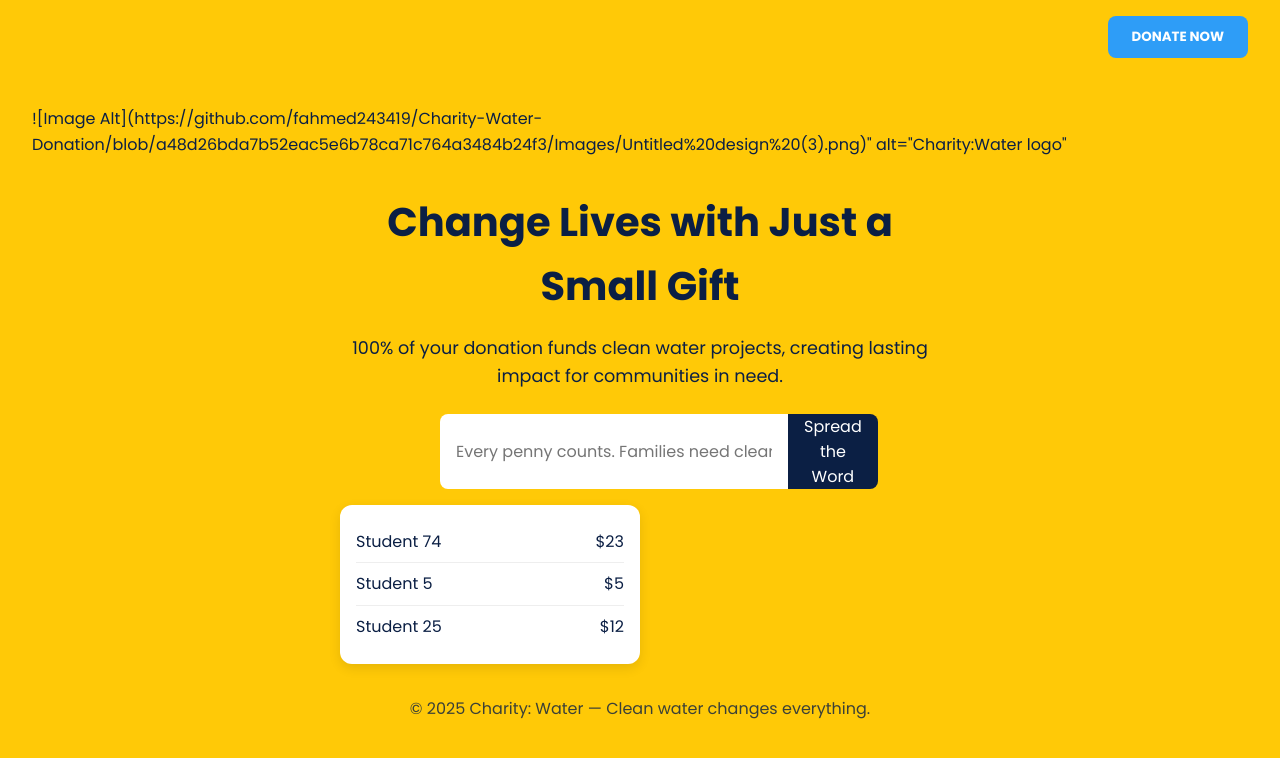
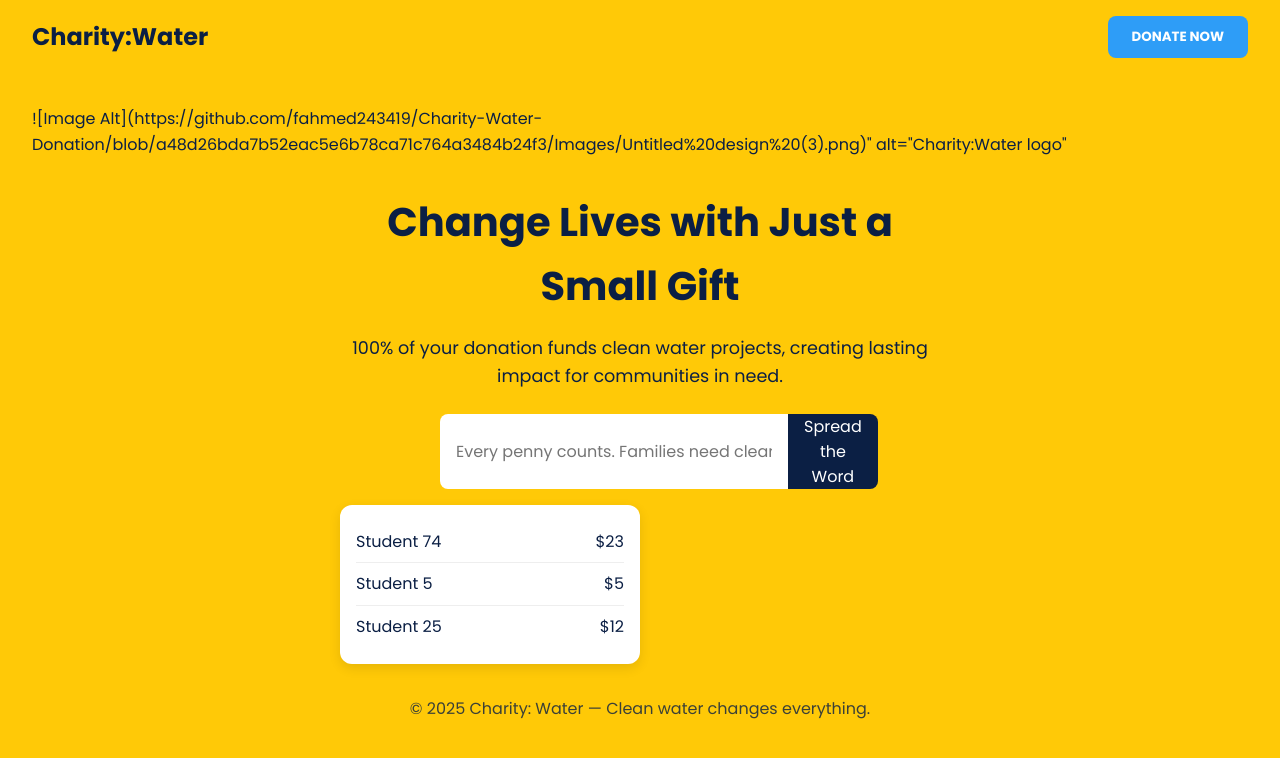
Before and after one commit to fahmed243419/Charity-Water-Donation, a plain HTML site: page index.html in a window 1280 px wide. Drawn offline with Linux system fonts and the light colour scheme.

Commit message:
Update index.html

```diff
--- a/index.html
+++ b/index.html
@@ -183,7 +183,7 @@
     <header>
         <div style="display:flex; align-items:center; gap:0.5 rem;">
             <![Image Alt](https://github.com/fahmed243419/Charity-Water-Donation/blob/a48d26bda7b52eac5e6b78ca71c764a3484b24f3/Images/Untitled%20design%20(3).png)" alt="Charity:Water logo" />
-
+            <h1>Charity:Water</h1>
         </div>
         <button class="donate-btn" aria-label="Donate Now">DONATE NOW</button>
     </header>
```
